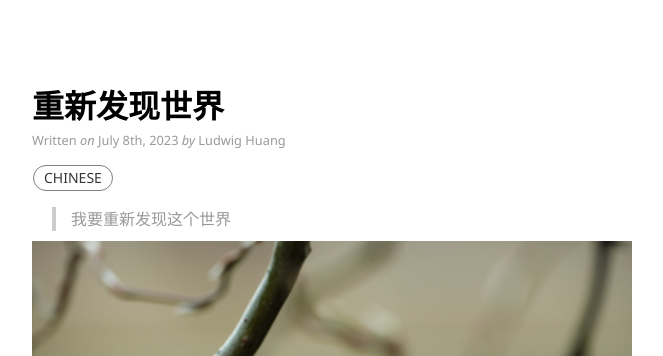
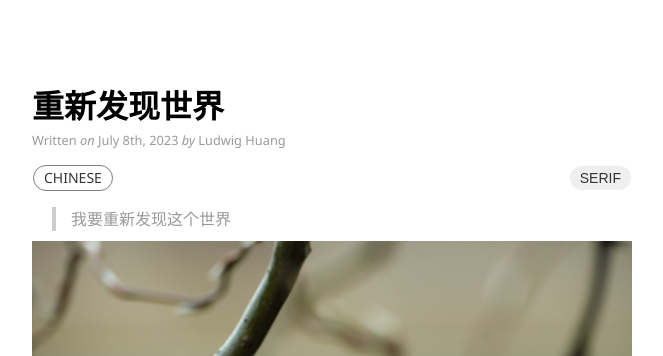
Before and after one commit to huang-feiyu/huang-feiyu.github.io, a Jekyll site: the page built from _posts/2023-07-08-essay-3.md, in a window 1280 px wide. Shown: the top 356 px of the page, without its empty margins (308-971 px from the left). Built offline with Jekyll 4.4.1, drawn with Linux system fonts in a browser that asks for light colours; nearby versions of some CDN libraries.

Commit message:
feat: add font toggle button

```diff
--- a/_layouts/post.html
+++ b/_layouts/post.html
@@ -12,17 +12,16 @@
     {% include post-date.html %}
   {% endif %}
 
-  <div class="tags">
-    {% for tag in page.tags %}
-      <a class="tag" href="/tags#{{ tag }}" title="{{ tag }}">{{ tag }}</a>
-    {% endfor %}
+  <div class="tags-container">
+    <div class="tags">
+      {% for tag in page.tags %}
+        <a class="tag" href="/tags#{{ tag }}" title="{{ tag }}">{{ tag }}</a>
+      {% endfor %}
+    </div>
+    <button id="toggleFontButton" class="toggle-button"></button>
   </div>
 
-  {% if page.tags contains "chinese" %}
-  <article>
-  {% else %}
-  <article>
-  {% endif %}
+  <article id="article">
     {% if page.description %}
       <blockquote>{{ page.description }}</blockquote>
     {% endif %}
@@ -56,3 +55,19 @@
     {% include disqus.html %}
   {% endif %}
 </div>
+
+
+<script>
+  var fontToggle = document.getElementById("toggleFontButton");
+  var article = document.getElementById("article");
+  var serif = !(window.matchMedia && window.matchMedia('(prefers-color-scheme: dark)').matches);
+
+  article.style.fontFamily = serif ? "'Noto Serif', 'Noto Serif SC'" : "'Noto Sans', 'Noto Sans SC'";
+  fontToggle.textContent = serif ? "Serif" : "Sans";
+
+  fontToggle.addEventListener("click", function () {
+    serif = !serif;
+    article.style.fontFamily = serif ? "'Noto Serif', 'Noto Serif SC'" : "'Noto Sans', 'Noto Sans SC'";
+    fontToggle.textContent = serif ? "Serif" : "Sans";
+  });
+</script>
--- a/_sass/_base.scss
+++ b/_sass/_base.scss
@@ -58,7 +58,7 @@
 }
 
 article {
-  font-family: $article-font-family;
+  font-family: $base-font-family;
 }
 
 p {
--- a/_sass/_dark.scss
+++ b/_sass/_dark.scss
@@ -9,10 +9,6 @@
   body {
     background-color: var(--background-color);
     color: var(--text-color);
-  }
-
-  article {
-    font-family: 'Noto Sans SC', 'Helvetica', 'Arial', sans-serif;
   }
 
   .markdown-body {
@@ -47,6 +43,11 @@
   .tags .tag {
     color: #999;
     border: 1px solid #555;
+  }
+
+  .toggle-button {
+    color: #999;
+    background-color: #111;
   }
 }
 
--- a/assets/css/main.scss
+++ b/assets/css/main.scss
@@ -42,7 +42,13 @@
   -ms-transition: opacity 0.2s ease-in-out 0.1s;
 }
 
-.tags a, .tags .tag {
+.tags-container {
+  display: flex;
+  justify-content: space-between;
+  align-items: center;
+}
+
+.tags a, .tags .tag, .toggle-button {
   display: inline-block;
   border: 1px solid rgba(0, 0, 0, 0.5);
   border-radius: 999em;
@@ -55,6 +61,10 @@
   margin: 0 1px;
   margin-bottom: 6px;
   cursor: pointer;
+}
+
+.toggle-button {
+  border: 0px;
 }
 
 .videoWrapper {
```
